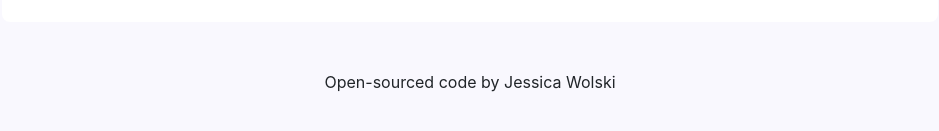
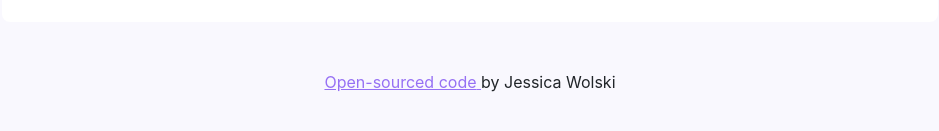
Before and after one commit to Jessw1988/dictionary-app, a React (Create React App) app: page / in a window 1280 px wide. Shown: the part 213-344 px from the top of the page, without its empty margins (10-949 px from the left). Built offline with nearby package versions, Linux system fonts and the light colour scheme; no server answers.

Commit message:
Changed footer and added else clause to Meaning.js

```diff
--- a/src/App.js
+++ b/src/App.js
@@ -8,7 +8,10 @@ function App() {
         <header className="App-header"></header>
         <Dictionary defaultKeyword="sunset" />
         <footer className="App-footer mt-5 text-center">
-          Open-sourced code by Jessica Wolski
+          <a href="https://github.com/Jessw1988/dictionary-app">
+            Open-sourced code{" "}
+          </a>{" "}
+          by Jessica Wolski
         </footer>
       </div>
     </div>
--- a/src/Meaning.js
+++ b/src/Meaning.js
@@ -1,6 +1,6 @@
 import React from "react";
+import "./Meaning.css";
 import Synonyms from "./Synonyms";
-import "./Meaning.css";
 
 export default function Meaning(props) {
   return (
@@ -16,6 +16,8 @@ export default function Meaning(props) {
               <Synonyms synonyms={props.meaning.synonyms} />
             </div>
           );
+        } else {
+          return;
         }
       })}
     </div>
```
